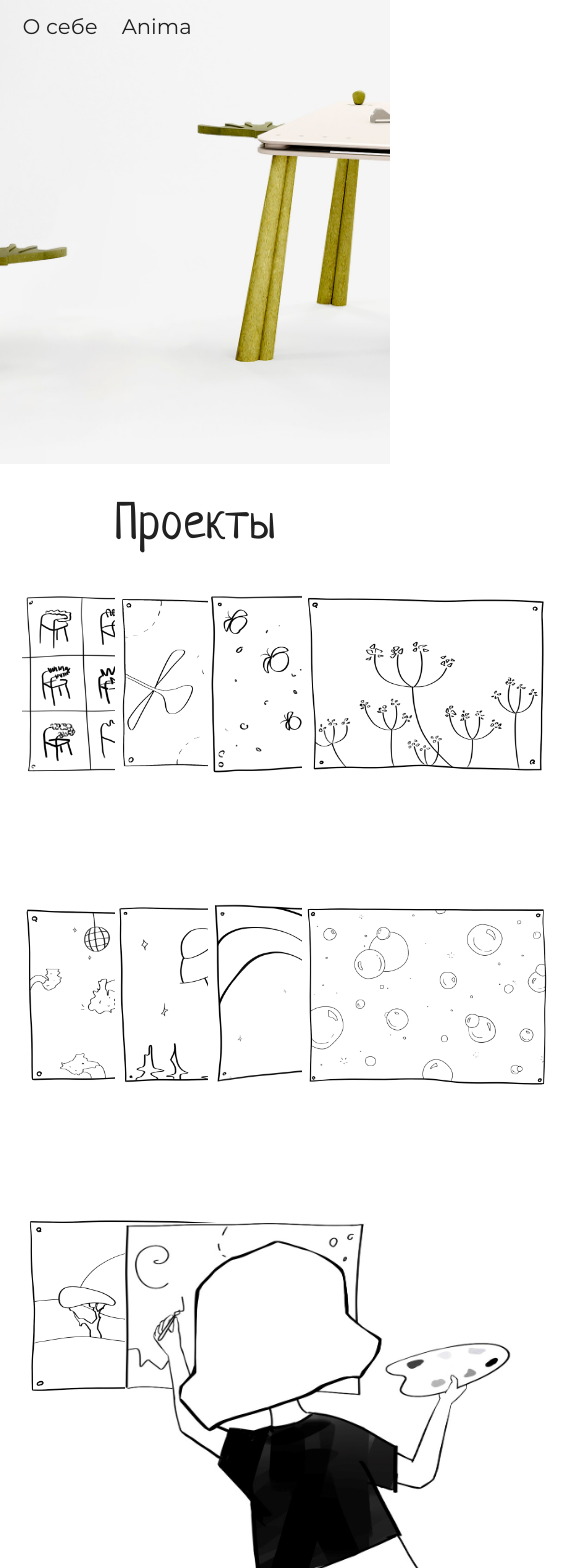
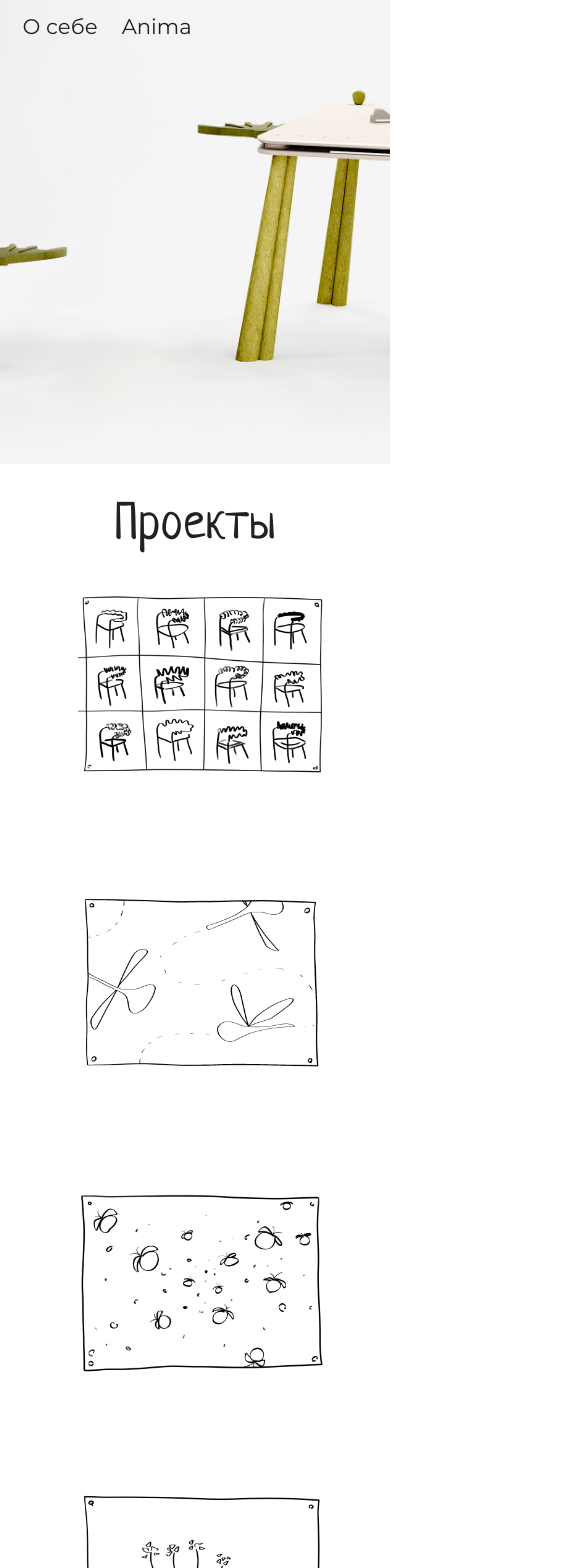
Before and after one commit to Ahri-ninetailed/halyapina.com, a Vue app: page / in a window 390 px wide. Shown: the top 1568 px of the page, 585 px wide, since content can reach past the window. Built offline with nearby package versions, Linux system fonts and the light colour scheme.

Commit message:
Change home xs md blabla

```diff
--- a/src/components/MainCard.vue
+++ b/src/components/MainCard.vue
@@ -2,7 +2,7 @@
   <v-row>
     <v-col cols="12" class="pa-0">
       <a :href="this.$props.href">
-        <img @mouseleave="handleMouseLeave" @mouseover="handleMouseOver" style="height: 22vh;" :src="this.currentImg" :alt="this.$props.name">
+        <img id="projectImage" @mouseleave="handleMouseLeave" @mouseover="handleMouseOver" style="width: 29.33vh;" :src="this.currentImg" :alt="this.$props.name">
       </a>
     </v-col>
     <v-col cols="12" class="pa-0">
--- a/src/pages/Home.vue
+++ b/src/pages/Home.vue
@@ -10,34 +10,34 @@
     </v-row>
 
     <v-row class="row-margin-horizontal pt-3">
-      <v-col cols="3" class="text-center col-padding-vertical pt-0">
+      <v-col lg="3" md="4" sm="6" cols="12" class="text-center col-padding-vertical pt-0">
         <main-card name="Lines" href="lines" imgPath="src/images/MainPage/MainCards/many_chairs.jpg" imgHoverPath="src/images/MainPage/MainCards/many_chairs_hover.jpg" />
       </v-col>
-      <v-col cols="3" class="text-center col-padding-vertical pt-0">
+      <v-col lg="3" md="4" sm="6" cols="12" class="text-center col-padding-vertical pt-0">
         <main-card name="Dragonfly" href="dragonfly" imgPath="src/images/MainPage/MainCards/flys.jpg" imgHoverPath="src/images/MainPage/MainCards/flys_hover.jpg" />
       </v-col>
-      <v-col cols="3" class="text-center col-padding-vertical pt-0 ">
+      <v-col lg="3" md="4" sm="6" cols="12" class="text-center col-padding-vertical pt-0 ">
         <main-card name="Firefly" href="firefly" imgPath="src/images/MainPage/MainCards/another_flys.jpg" imgHoverPath="src/images/MainPage/MainCards/another_flys_hover.jpg" />
       </v-col>
-      <v-col cols="3" class="text-center col-padding-vertical pt-0">
+      <v-col lg="3" md="4" sm="6" cols="12" class="text-center col-padding-vertical pt-0">
         <main-card name="Fennel" href="fennel" imgPath="src/images/MainPage/MainCards/3.jpg" imgHoverPath="src/images/MainPage/MainCards/3_hover.jpg"/>
       </v-col>
-      <v-col cols="3" class="text-center col-padding-vertical">
+      <v-col lg="3" md="4" sm="6" cols="12" class="text-center col-padding-vertical">
         <main-card name="Alien" href="alien" imgPath="src/images/MainPage/MainCards/wave.jpg" imgHoverPath="src/images/MainPage/MainCards/wave_hover.jpg" />
       </v-col>
-      <v-col cols="3" class="text-center col-padding-vertical">
+      <v-col lg="3" md="4" sm="6" cols="12" class="text-center col-padding-vertical">
         <main-card name="UFO" href="ufo" imgPath="src/images/MainPage/MainCards/ufo.jpg" imgHoverPath="src/images/MainPage/MainCards/ufo_hover.jpg" />
       </v-col>
-      <v-col cols="3" class="text-center col-padding-vertical">
+      <v-col lg="3" md="4" sm="6" cols="12" class="text-center col-padding-vertical">
         <main-card name="SpaceJam" href="/spacejam" imgPath="src/images/MainPage/MainCards/launch.jpg" imgHoverPath="src/images/MainPage/MainCards/launch_hover.jpg"/>
       </v-col>
-      <v-col cols="3" class="text-center col-padding-vertical">
+      <v-col lg="3" md="4" sm="6" cols="12" class="text-center col-padding-vertical">
         <main-card name="Bubble" href="/bubble" imgPath="src/images/MainPage/MainCards/bubble.jpg" imgHoverPath="src/images/MainPage/MainCards/bubble_hover.jpg"/>
       </v-col>
-      <v-col cols="3" class="text-center col-padding-vertical">
+      <v-col lg="3" md="4" sm="12" cols="12" class="text-center col-padding-vertical" id="CrownBed">
         <main-card name="Crown bed" href="/crownbed" imgPath="src/images/MainPage/MainCards/tree.jpg" imgHoverPath="src/images/MainPage/MainCards/tree_hover.jpg"/>
       </v-col>
-      <v-col cols="9" :style="dawingGirlLeftPadding" class="pt-2">
+      <v-col lg="3" md="4" sm="12" cols="12" :style="dawingGirlLeftPadding" class="pt-2">
         <img class="drawing-girl" src="../images/MainPage/drawing.jpg" alt="drawing_image">
       </v-col>
     </v-row>
@@ -57,46 +57,41 @@ export default {
     window.addEventListener('resize', this.handleResize);
     this.handleResize();
   },
+  mounted() {
+    this.handleResize()
+  },
   components: { MainCard },
   name: 'HomePage',
+  computed: {
+    getAdditonalVWPaddingValueForDrawingGirl() {
+      if (this.$vuetify.display.md) {
+        return 1.5;
+      } else if (this.$vuetify.display.sm) {
+        return 2.5;
+      } else if (this.$vuetify.display.xs) {
+        return 3;
+      } else {
+        return 0.9;
+      }
+    }
+  },
   methods: {
+    pxToVw(px){
+      const windowWidth = window.innerWidth; // Получение ширины окна браузера
+      return 100 * px / windowWidth; // Вычисление процента
+    },
     getDrawingGirlLeftPadding() {
-      let currVw = this.currentWidthToVw();
-
-      const breakpoints = [
-        { start: 55, end: 58, value: 2.3 },
-        { start: 58, end: 61, value: 2.5 },
-        { start: 61, end: 64, value: 2.7 },
-        { start: 64, end: 67, value: 3.2 },
-        { start: 67, end: 70, value: 3.6 },
-        { start: 70, end: 73, value: 4.1 },
-        { start: 73, end: 76, value: 4.3 },
-        { start: 76, end: 79, value: 4.5 },
-        { start: 79, end: 82, value: 4.7 },
-        { start: 82, end: 85, value: 5 },
-        { start: 85, end: 88, value: 5.3 },
-        { start: 88, end: 91, value: 5.5 },
-        { start: 91, end: 94, value: 6 },
-        { start: 94, end: 97, value: 6 },
-        { start: 97, end: 100, value: 6 },
-      ];
-
-      for (const breakpoint of breakpoints) {
-        if (currVw <= breakpoint.end && currVw >= breakpoint.start) {
-          return {
-            paddingLeft: `${breakpoint.value}vw`,
-          };
-        }
+      this.widthColumnOfProject  = document.getElementById('CrownBed')?.getBoundingClientRect()?.width;
+      this.widthImgOfProject = document.getElementById('projectImage')?.getBoundingClientRect()?.width;
+      if (this.widthColumnOfProject === undefined || this.widthImgOfProject === undefined) {
+        return {
+          paddingLeft: '0vw',
+        };
+      } else {
+        return {
+          paddingLeft: `${this.pxToVw((this.widthColumnOfProject-this.widthImgOfProject)/2) + this.getAdditonalVWPaddingValueForDrawingGirl}vw`,
+        };
       }
-
-      return {
-        paddingLeft: '6vw',
-      };
-    },
-    currentWidthToVw() {
-      const currWidth = window.innerWidth;
-      const maxWidth = window.screen.width;
-      return (100 * currWidth) / maxWidth
     },
     handleResize() {
       this.dawingGirlLeftPadding = this.getDrawingGirlLeftPadding();
```
